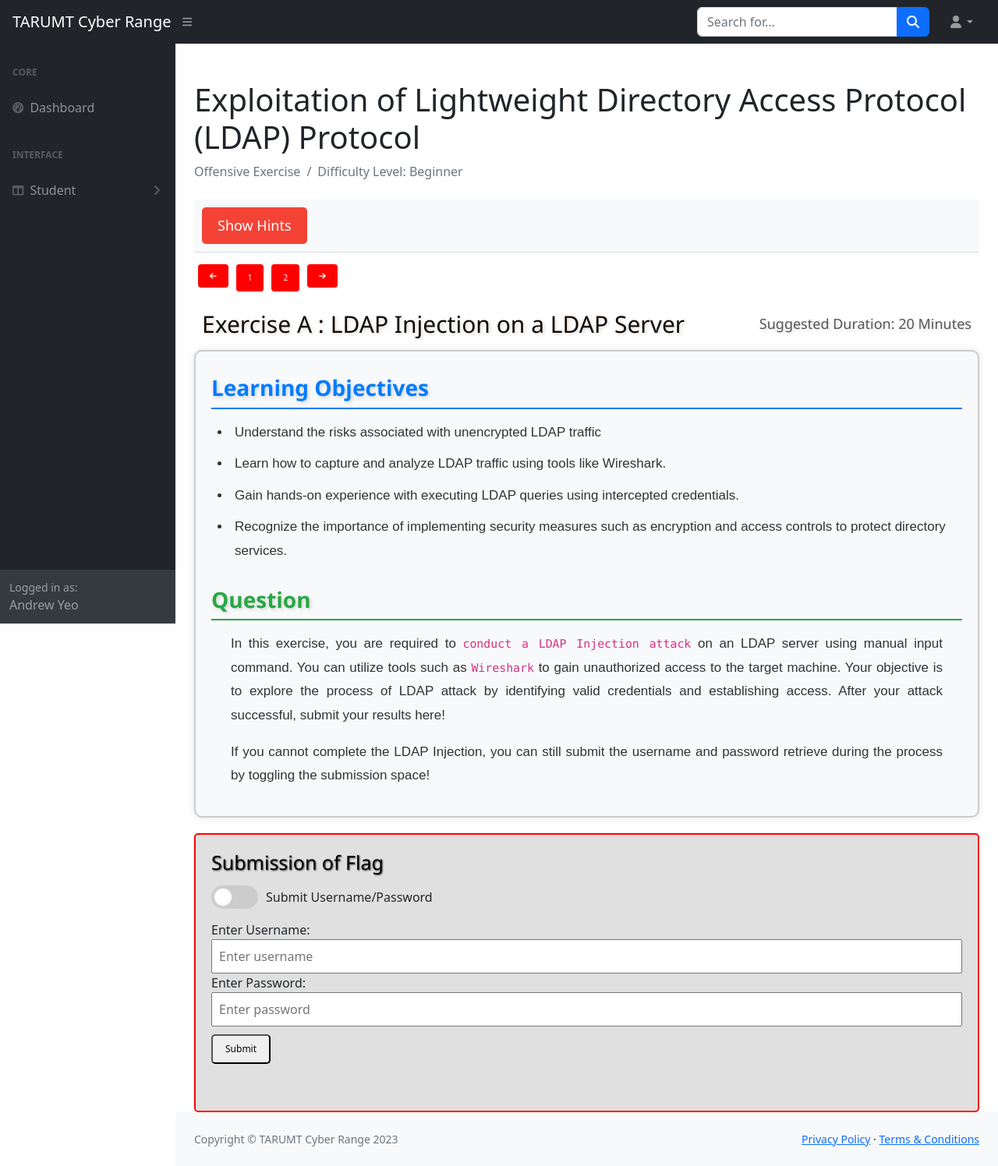
After one commit to AndrewYeo03/Final-Year-Project, a PHP site: page /ldapattacka.php in a window 1280 px wide. The commit adds this page. Shown: the whole page at 78% size. Run offline with PHP 8.4, Linux system fonts and the light colour scheme; some libraries are stand-ins or nearby versions.

Commit message:
attackscenario done, nav menu can be improvise

```diff
--- /dev/null
+++ b/ldapattacka.php
@@ -0,0 +1,326 @@
+<?php
+session_start();
+include 'connection.php';
+
+// List of exercise pages
+$exercises = [
+    "ldapattacka.php",        // Exercise 1
+    "ldapattackb.php", // Exercise 2
+];
+
+// Check if the user has a session variable for current exercise
+if (!isset($_SESSION['current_exercise'])) {
+    $_SESSION['current_exercise'] = 0; // Start from the first exercise
+}
+
+// Check if the user is trying to access the correct exercise
+$current_exercise_index = $_SESSION['current_exercise'];
+$current_exercise_page = $exercises[$current_exercise_index];
+
+// Redirect to the appropriate exercise if they are out of order
+if ($current_exercise_page !== basename($_SERVER['PHP_SELF'])) {
+    // If they are trying to access a later exercise directly
+    if ($current_exercise_index < array_search(basename($_SERVER['PHP_SELF']), $exercises)) {
+        header("Location: " . $current_exercise_page); // Redirect to the expected exercise
+        exit();
+    }
+}
+
+
+// Initialize error message variable
+$error_message = '';
+
+// Check if the form has been submitted
+if ($_SERVER["REQUEST_METHOD"] == "POST") {
+    // Check if the flag only field is submitted
+    if (!empty($_POST['flagOnlyInput'])) {
+        // Process flag-only submission
+        $flagOnlyInput = trim($_POST['flagOnlyInput']);
+
+        // SQL query to fetch the specific flag for the 'flag only' option
+        $sql = "SELECT flag_value FROM flag WHERE flag_id = 'fldapOB'";
+        $result = $conn->query($sql);
+
+        if ($result->num_rows > 0) {
+            $row = $result->fetch_assoc();
+            $flagValue = trim($row['flag_value']);
+
+            if ($flagOnlyInput === $flagValue) {
+                // Flag matches, navigate to submitVideoLink.php
+                header("Location: submitVideoLink.php");
+                exit();
+            } else {
+                $error_message = "Flag is incorrect. Please try again.";
+            }
+        } else {
+            $error_message = "Flag not found in the database.";
+        }
+    }
+    // Check if username and password fields are submitted
+    elseif (!empty($_POST['flagInput1']) && !empty($_POST['flagInput2'])) {
+        $user_input1 = trim($_POST['flagInput1']);
+        $user_input2 = trim($_POST['flagInput2']);
+
+        // Prepare SQL query to fetch username and password flags
+        $sql = "SELECT flag_id, flag_value FROM flag WHERE flag_id IN ('fldapOA1', 'fldapOA2') ORDER BY flag_id";
+        $result = $conn->query($sql);
+
+        $flags = [];
+        if ($result->num_rows > 0) {
+            while ($row = $result->fetch_assoc()) {
+                $flags[$row['flag_id']] = trim($row['flag_value']);
+            }
+        }
+
+        // Validate username and password flags
+        if (isset($flags['fldapOA1']) && isset($flags['fldapOA2'])) {
+            if ($user_input1 === $flags['fldapOA1'] && $user_input2 === $flags['fldapOA2']) {
+                header("Location: submitVideoLink.php");
+                exit();
+            } else {
+                $error_message = "Username or password is incorrect. Please try again.";
+            }
+        } else {
+            $error_message = "Username and password flags not found in the database.";
+        }
+    } else {
+        $error_message = "Please fill out either the username and password or the flag.";
+    }
+}
+?>
+
+?>
+<!DOCTYPE html>
+<html lang="en">
+
+<head>
+    <meta charset="utf-8" />
+    <meta http-equiv="X-UA-Compatible" content="IE=edge" />
+    <meta name="viewport" content="width=device-width, initial-scale=1, shrink-to-fit=no" />
+    <meta name="description" content="" />
+    <meta name="author" content="" />
+    <title>Exploitation of Lightweight Directory Access Protocol (LDAP) - TARUMT Cyber Range</title>
+    <link href="https://cdn.jsdelivr.net/npm/simple-datatables@7.1.2/dist/style.min.css" rel="stylesheet" />
+    <link href="css/styles.css" rel="stylesheet" />
+    <link href="css/questionLayout.css" rel="stylesheet" />
+    <script src="https://use.fontawesome.com/releases/v6.3.0/js/all.js" crossorigin="anonymous"></script>
+</head>
+
+<body class="sb-nav-fixed">
+    <nav class="sb-topnav navbar navbar-expand navbar-dark bg-dark">
+        <!-- Navbar Brand-->
+        <a class="navbar-brand ps-3" href="index.php">TARUMT Cyber Range</a>
+        <!-- Sidebar Toggle-->
+        <button class="btn btn-link btn-sm order-1 order-lg-0 me-4 me-lg-0" id="sidebarToggle" href="#!"><i class="fas fa-bars"></i></button>
+        <!-- Navbar Search-->
+        <form class="d-none d-md-inline-block form-inline ms-auto me-0 me-md-3 my-2 my-md-0">
+            <div class="input-group">
+                <input class="form-control" type="text" placeholder="Search for..." aria-label="Search for..." aria-describedby="btnNavbarSearch" />
+                <button class="btn btn-primary" id="btnNavbarSearch" type="button"><i class="fas fa-search"></i></button>
+            </div>
+        </form>
+        <!-- Navbar-->
+        <ul class="navbar-nav ms-auto ms-md-0 me-3 me-lg-4">
+            <li class="nav-item dropdown">
+                <a class="nav-link dropdown-toggle" id="navbarDropdown" href="#" role="button" data-bs-toggle="dropdown" aria-expanded="false"><i class="fas fa-user fa-fw"></i></a>
+                <ul class="dropdown-menu dropdown-menu-end" aria-labelledby="navbarDropdown">
+                    <li><a class="dropdown-item" href="#!">Settings</a></li>
+                    <li><a class="dropdown-item" href="#!">Activity Log</a></li>
+                    <li>
+                        <hr class="dropdown-divider" />
+                    </li>
+                    <li><a class="dropdown-item" href="#!">Logout</a></li>
+                </ul>
+            </li>
+        </ul>
+    </nav>
+    <div id="layoutSidenav">
+        <div id="layoutSidenav_nav">
+            <nav class="sb-sidenav accordion sb-sidenav-dark" id="sidenavAccordion">
+                <div class="sb-sidenav-menu">
+                    <div class="nav">
+                        <div class="sb-sidenav-menu-heading">Core</div>
+                        <a class="nav-link" href="index.php">
+                            <div class="sb-nav-link-icon"><i class="fas fa-tachometer-alt"></i></div>
+                            Dashboard
+                        </a>
+                        <div class="sb-sidenav-menu-heading">Interface</div>
+                        <a class="nav-link collapsed" href="#" data-bs-toggle="collapse" data-bs-target="#collapseStudents" aria-expanded="false" aria-controls="collapseLayouts">
+                            <div class="sb-nav-link-icon"><i class="fas fa-columns"></i></div>
+                            Student
+                            <div class="sb-sidenav-collapse-arrow"><i class="fas fa-angle-down"></i></div>
+                        </a>
+                        <div class="collapse" id="collapseStudents" aria-labelledby="headingOne" data-bs-parent="#sidenavAccordion">
+                            <nav class="sb-sidenav-menu-nested nav">
+                                <a class="nav-link" href="#">Member Of Groups</a>
+                                <a class="nav-link" href="allScenario.php">Scenarios</a>
+                            </nav>
+                        </div>
+                    </div>
+                </div>
+                <div class="sb-sidenav-footer">
+                    <div class="small">Logged in as:</div>
+                    Andrew Yeo
+                </div>
+            </nav>
+        </div>
+        <div id="layoutSidenav_content">
+            <main>
+                <div class="container-fluid px-4">
+                    <h1 class="mt-4">Exploitation of Lightweight Directory Access Protocol (LDAP) Protocol</h1>
+                    <ol class="breadcrumb mb-4">
+                        <li class="breadcrumb-item active">Offensive Exercise </li>
+                        <li class="breadcrumb-item active">Difficulty Level: Beginner</li>
+                    </ol>
+                    <!-- Top nav bar -->
+                    <div class="top-nav">
+                        <button id="openHintBox" class="open-button">Show Hints</button>
+                    </div>
+                    <!-- Overlay -->
+                    <div id="overlay" class="overlay"></div>
+
+                    <!-- Hint Box -->
+                    <div id="hintBox" class="hint-box">
+                        <button id="closeHintBox" class="close-button">&times;</button>
+                        <div class="hint-content">
+                            <p><strong>Identify the interface used by LDAP: </strong></p>
+                            <p>Pay attention to the network interface you select in Wireshark to capture the correct traffic</p>
+                            <p><strong>Explore LDAP commands: </strong></p>
+                            <p>Remember that LDAP queries can be made using simple command-line tools</p>
+                            <pre><code>- man ldapsearch</code></pre>
+                        </div>
+                    </div>
+
+                    <!-- Nav Menu -->
+                    <div class="nav-menu">
+                        <a href="#" class="back-button"><i class="fas fa-arrow-left"></i></a>
+                        <a href="ldapattacka.php" class="nav-link" data-number="1">1</a>
+                        <a href="ldapattackb.php" class="nav-link" data-number="2">2</a>
+                        <a href="#" class="next-button"><i class="fas fa-arrow-right"></i></a>
+                    </div>
+
+                    <!-- Main Content/ Description of Scenario -->
+                    <h2 class="mt-4 question-title" style="padding: 0px 10px;">Exercise A : LDAP Injection on a LDAP Server<span style="float: right; font-weight: normal; font-size:large;">Suggested Duration: 20 Minutes</span></h2>
+                    <div class="main-content">
+                        <div class="learning-objectives">
+                            <h2>Learning Objectives</h2>
+                            <ul>
+                                <li>Understand the risks associated with unencrypted LDAP traffic</li>
+                                <li>Learn how to capture and analyze LDAP traffic using tools like Wireshark.</li>
+                                <li>Gain hands-on experience with executing LDAP queries using intercepted credentials.</li>
+                                <li>Recognize the importance of implementing security measures such as encryption and access controls to protect directory services.</li>
+                            </ul>
+                        </div>
+
+                        <div class="question">
+                            <h2>Question</h2>
+                            <p>In this exercise, you are required to <code>conduct a LDAP Injection attack</code> on an LDAP server using manual input command. You can utilize tools such as <code>Wireshark</code> to gain unauthorized access to the target machine. Your objective is to explore the process of LDAP attack by identifying valid credentials and establishing access. After your attack successful, submit your results here!</p>
+                            <p>If you cannot complete the LDAP Injection, you can still submit the username and password retrieve during the process by toggling the submission space!</p>
+                        </div>
+                    </div>
+
+
+                    <div class="flag-container">
+                        <h2 class="flag-title">Submission of Flag</h2>
+
+                        <!-- Toggle Switch -->
+                        <div class="toggle-container">
+                            <label class="toggle-switch">
+                                <input type="checkbox" id="toggleMode" onclick="toggleFormMode()">
+                                <span class="slider"></span>
+                            </label>
+                            <span id="toggleLabel">Submit Username/Password</span>
+                        </div>
+
+                        <form method="POST" action="ldapattacka.php">
+                            <!-- Username and Password Input Fields -->
+                            <div id="usernamePasswordFields">
+                                <label for="flagInput1">Enter Username:</label>
+                                <input type="text" name="flagInput1" id="flagInput1" placeholder="Enter username" style="width: 100%; padding: 8px;">
+
+                                <label for="flagInput2">Enter Password:</label>
+                                <input type="text" name="flagInput2" id="flagInput2" placeholder="Enter password" style="width: 100%; padding: 8px;">
+                            </div>
+
+                            <!-- Flag Only Input Field -->
+                            <div id="flagField" style="display: none;">
+                                <label for="flagOnlyInput">Enter Flag:</label>
+                                <input type="text" name="flagOnlyInput" id="flagOnlyInput" placeholder="Enter flag" style="width: 100%; padding: 8px;">
+                            </div>
+
+                            <button type="submit" id="submitButton" style="margin-top: 10px; padding: 8px 16px;">Submit</button>
+                        </form><br>
+
+                        <?php if (!empty($error_message)): ?>
+                            <p style="color: red;"><?php echo $error_message; ?></p>
+                        <?php endif; ?>
+                    </div>
+
+                    <script>
+                        function toggleFormMode() {
+                            const isFlagOnly = document.getElementById('toggleMode').checked;
+                            document.getElementById('usernamePasswordFields').style.display = isFlagOnly ? 'none' : 'block';
+                            document.getElementById('flagField').style.display = isFlagOnly ? 'block' : 'none';
+                            document.getElementById('toggleLabel').innerText = isFlagOnly ? 'Submit Flag Only' : 'Submit Username/Password';
+                        }
+                    </script>
+
+
+                </div>
+            </main>
+            <footer class="py-4 bg-light mt-auto">
+                <div class="container-fluid px-4">
+                    <div class="d-flex align-items-center justify-content-between small">
+                        <div class="text-muted">Copyright &copy; TARUMT Cyber Range 2023</div>
+                        <div>
+                            <a href="#">Privacy Policy</a>
+                            &middot;
+                            <a href="#">Terms &amp; Conditions</a>
+                        </div>
+                    </div>
+                </div>
+            </footer>
+        </div>
+    </div>
+
+    <script>
+        document.getElementById('openHintBox').addEventListener('click', function() {
+            document.getElementById('hintBox').style.display = 'block';
+            document.getElementById('overlay').style.display = 'block';
+            document.getElementById('layoutSidenav_nav').style.zIndex = '900'; // Temporarily lower z-index of sidebar
+        });
+
+        document.getElementById('closeHintBox').addEventListener('click', function() {
+            document.getElementById('hintBox').style.display = 'none';
+            document.getElementById('overlay').style.display = 'none';
+            document.getElementById('layoutSidenav_nav').style.zIndex = '1000'; // Restore z-index of sidebar
+        });
+
+        document.addEventListener('DOMContentLoaded', function() {
+            const exercises = ["ldapattacka.php", "ldapattackb.php"];
+            const currentPage = window.location.pathname.split("/").pop();
+
+            const currentIndex = exercises.indexOf(currentPage);
+
+            document.querySelector('.back-button').addEventListener('click', function() {
+                if (currentIndex > 0) {
+                    window.location.href = exercises[currentIndex - 1];
+                } else {
+                    alert("You are on the first exercise."); // Optional alert
+                }
+            });
+
+            document.querySelector('.next-button').addEventListener('click', function() {
+                if (currentIndex < exercises.length - 1) {
+                    window.location.href = exercises[currentIndex + 1];
+                } else {
+                    alert("You are on the last exercise."); // Optional alert
+                }
+            });
+        });
+    </script>
+    <script src="https://cdn.jsdelivr.net/npm/bootstrap@5.2.3/dist/js/bootstrap.bundle.min.js" crossorigin="anonymous"></script>
+
+</body>
+
+</html>
```
Also changed, not shown: ldapattackb.php (renamed from ldapattack.php, +58 -76 lines).
